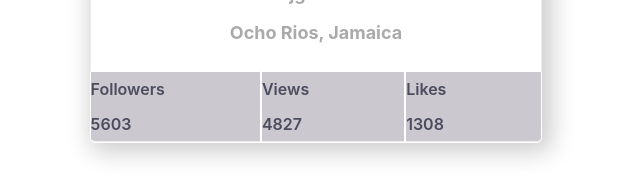
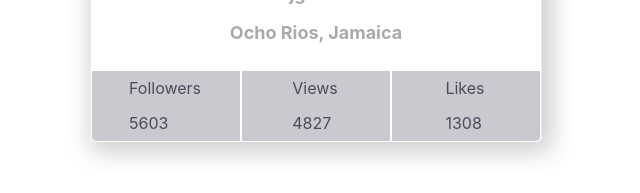
Before and after one commit to mitrofin/goit-react-hw01-components, a React (Create React App) app: page / in a window 1280 px wide. Shown: the part 334-527 px from the top of the page, without its empty margins (324-964 px from the left). Built offline with nearby package versions, Linux system fonts and the light colour scheme; the HTML template or start-up script is replaced by a standard one.

Commit message:
profile style

```diff
--- a/src/components/Profile/Profile.js
+++ b/src/components/Profile/Profile.js
@@ -14,17 +14,15 @@ function Profile({ name, tag, location, avatar, stats }) {
 
       <ul class={s.stats}>
         <li>
-          <span class={s.label}>Followers</span> <br></br>
+          <span class={s.label}>Followers</span>
           <span class={s.quantity}> {stats.followers}</span>
         </li>
         <li>
           <span class={s.label}>Views</span>
-          <br></br>
           <span class={s.quantity}> {stats.views}</span>
         </li>
         <li>
           <span class={s.label}>Likes</span>
-          <br></br>
           <span class={s.quantity}> {stats.likes}</span>
         </li>
       </ul>
--- a/src/components/Profile/Profile.module.css
+++ b/src/components/Profile/Profile.module.css
@@ -34,24 +34,32 @@
 .name:focus {
   color: #020e18;
 }
-
+.tag {
+  display: block;
+  text-align: center;
+}
 .tag:hover,
 .tag:focus {
   color: #020e18;
+}
+.location {
+  display: block;
+  text-align: center;
 }
 .location:hover,
 .location:focus {
   color: #020e18;
 }
 .stats {
+  font-weight: 00;
   list-style: none;
-  font-weight: 600;
+  padding: 0;
+  margin: 0;
   display: flex;
-  /* align-items: center;
-  justify-content: space-around; */
+  align-items: center;
+  justify-content: space-around;
   height: 70px;
-  margin: 0;
-  padding: 0;
+  width: inherit;
   color: rgb(76, 76, 95);
   background-color: rgb(203, 200, 207);
 
@@ -62,12 +70,12 @@
   border: white solid 1px;
   line-height: 0.5em;
   display: grid;
-  grid-template-columns: 3fr 90px;
   justify-content: center;
   align-items: center;
   height: 100%;
   width: 100%;
 }
+
 .stats > li:first-child {
   border-bottom-left-radius: 5px;
 }
@@ -75,6 +83,7 @@
 .stats > li:last-child {
   border-bottom-right-radius: 5px;
 }
+
 .stats > li:hover,
 .stats > li:focus {
   color: white;
@@ -82,7 +91,7 @@
 }
 
 .label {
-  margin-right: 5px;
+  margin-right: 2px;
 }
 
 .quantity:not(:last-child) {
```
